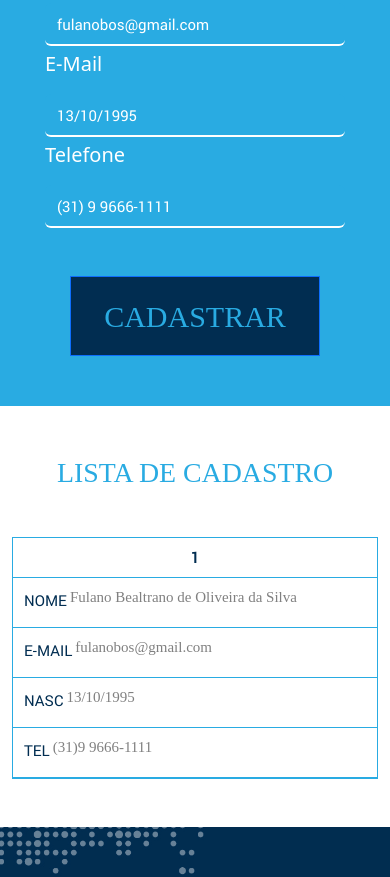
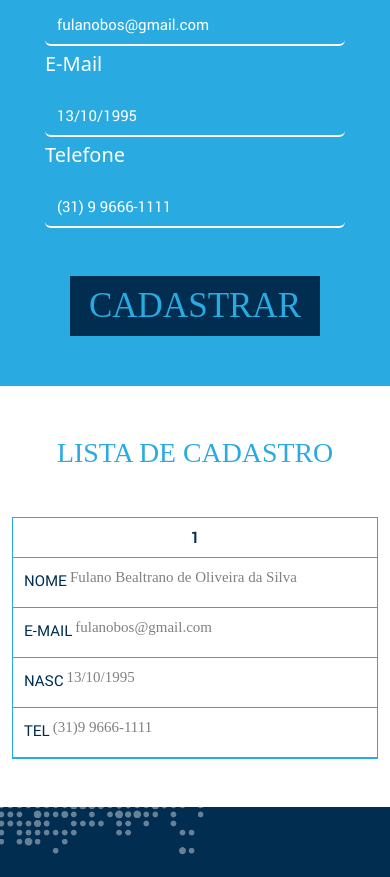
Before and after one commit to fredleonardo09/IN8-Desenvolvimento-Site, a plain HTML site: page index.html in a window 390 px wide. Shown: the part 1092-1969 px from the top of the page. Drawn offline with nearby package versions, Linux system fonts and the light colour scheme.

Commit message:
Atualizações necessárias

```diff
--- a/index.html
+++ b/index.html
@@ -59,7 +59,7 @@
                     <input type="tel" class="form-control" required="" value="(31) 9 9666-1111">
                     <span>Telefone</span>
                 </label>
-                <button type="submit" class="btn btn-primary" id="button">CADASTRAR</button>
+                <button type="submit" id="button">CADASTRAR</button>
             </form>
         </div>
     </div>
--- a/src/Script.js
+++ b/src/Script.js
@@ -1,12 +1,4 @@
-/* Toggle between showing and hiding the navigation menu links when the user clicks on the hamburger menu / bar icon */
-function myFunction() {
-    var x = document.getElementById("nav-list");
-    if (x.style.display === "block") {
-      x.style.display = "none";
-    } else {
-      x.style.display = "block";
-    }
-  }
+/* Menu-Hambuguer e Menu para o mobile*/
 
   class MobileNavbar {
     constructor(mobileMenu, navList, navLinks) {
--- a/src/responsivo.css
+++ b/src/responsivo.css
@@ -1,19 +1,16 @@
-@media (max-width: 700px) {
-  body {
-    overflow-x: hidden;
-  }
+@media (max-width: 992px) {
+
   .nav-list {
     width: 150px;
     height: 110px;
     flex-direction: column;
     align-items: center;
-    justify-content: space-around;
     transform: translateX(100%);
     transition: transform 0.3s ease-in;
     background-color: #29abe2;
     font-size: 15px;
     padding-top: 37px;
-    float: right;
+
 
   }
   .nav-list li {
@@ -92,14 +89,9 @@
 
   #button {
     width: 250px;
-    height: 80px;
-    background-color: #012d51;
-    color: #29abe2;
-    font-family: "Helvetica 25 UltraLight Regular";
-    font-size: 30px;
-    border-radius: 0px;
-    text-transform: uppercase;
+    height: 60px;
     margin-bottom: 50px;
+    font-size: 35px;
   }
 
   table {
--- a/src/style.css
+++ b/src/style.css
@@ -70,6 +70,7 @@ header .logo {
   display: flex;
   justify-content: center;
   align-items: center;
+
 }
 
 .logo img {
@@ -82,6 +83,7 @@ header .logo {
   display: flex;
   margin-bottom: 0;
   font-size: 15px;
+  font-family: "Roboto Regular";
 }
 
 .nav-list li {
@@ -98,7 +100,7 @@ header .logo {
 .mobile-menu div {
   width: 32px;
   height: 2px;
-  background: #fff;
+  background: #29abe2;
   margin: 8px;
   transition: 0.3s;
 
@@ -178,14 +180,15 @@ textarea.form-control {
 }
 
 #button {
-  width: 150px;
-  height: 40px;
+  width: 220px;
+  height: 50px;
   background-color: #012d51;
   color: #29abe2;
-  font-family: "Helvetica 25 UltraLight Regular";
+  font-family: "Helvetica 25 UltraLight";
   border-radius: 0px;
-  text-transform: uppercase;
-  margin-bottom: 50px;
+  border: none;
+  margin-bottom: 40px;
+  font-size: 30px;
 }
 
 #cadastro-site {
```
